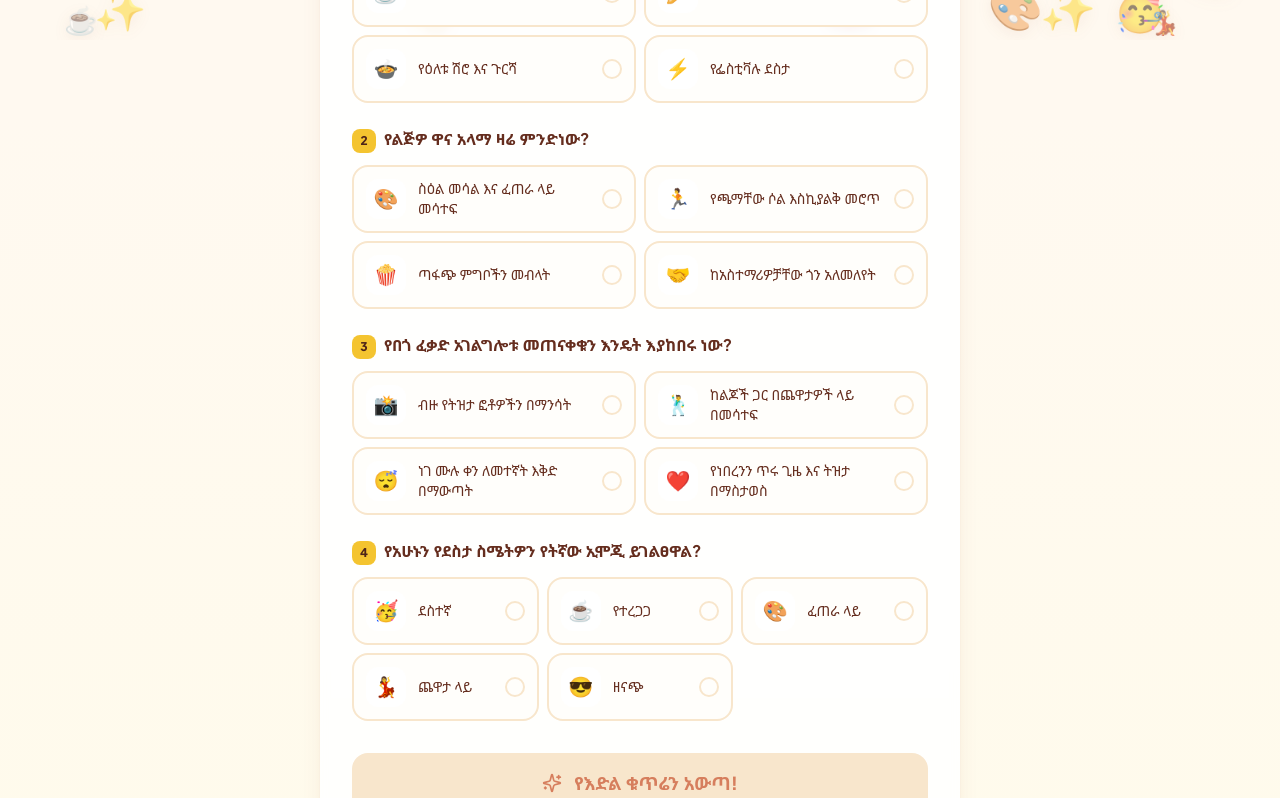
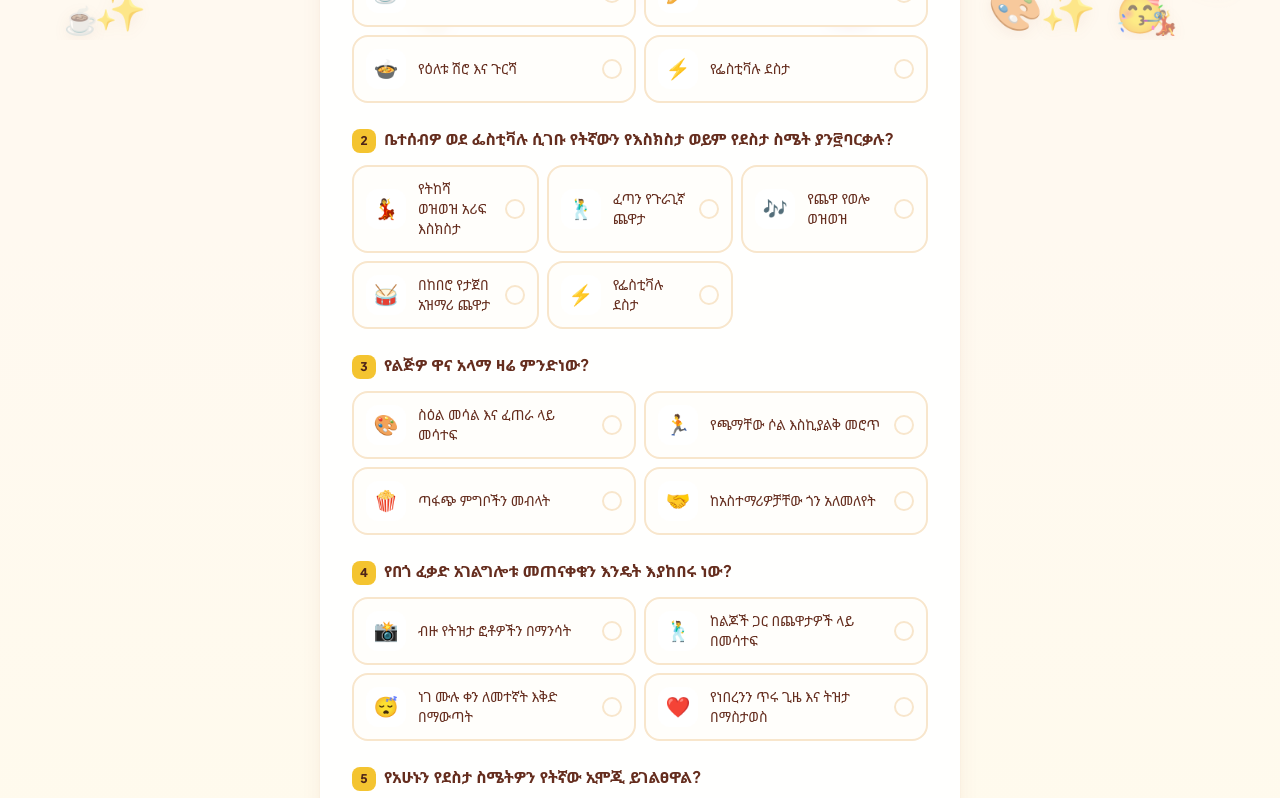
Before and after one commit to EtsubG/kids_festival, a React (Vite) app in the folder frontend/: page / in a window 1280 px wide. Shown: the part 760-1558 px from the top of the page. Built offline with nearby package versions, Linux system fonts and the light colour scheme; no server answers.

Commit message:
q2 added back

```diff
--- a/frontend/src/types.ts
+++ b/frontend/src/types.ts
@@ -32,7 +32,18 @@ export const QUESTIONS: Question[] = [
       { value: 'joy', labelAm: 'የፌስቲቫሉ ደስታ ', labelEn: "The festival's joy & cheers", emoji: '⚡' },
     ],
   },
-
+  {
+    id: 'q2',
+    titleAm: 'ቤተሰብዎ ወደ ፌስቲቫሉ ሲገቡ የትኛውን የእስክስታ ወይም የደስታ ስሜት ያን፸ባርቃሉ?',
+    titleEn: 'As your family arrives, which festive mood are you bringing?',
+    options: [
+      { value: 'arif', labelAm: 'የትከሻ ወዝወዝ አሪፍ እስክስታ', labelEn: 'Cool shoulder-dancing eskesta', emoji: '💃' },
+      { value: 'gurage', labelAm: 'ፈጣን የጉራጊኛ ጨዋታ', labelEn: 'Fast Gurage dance game', emoji: '🕺' },
+      { value: 'wollo', labelAm: 'የጨዋ የወሎ ወዝወዝ', labelEn: 'Graceful Wollo melody', emoji: '🎶' },
+      { value: 'drum', labelAm: 'በከበሮ የታጀበ አዝማሪ ጨዋታ', labelEn: 'Drum-backed singing game', emoji: '🥁' },
+      { value: 'joy', labelAm: 'የፌስቲቫሉ ደስታ ', labelEn: "The festival's joy & cheers", emoji: '⚡' },
+    ],
+  },
   {
     id: 'q3',
     titleAm: 'የልጅዎ ዋና አላማ ዛሬ ምንድነው?',
```
